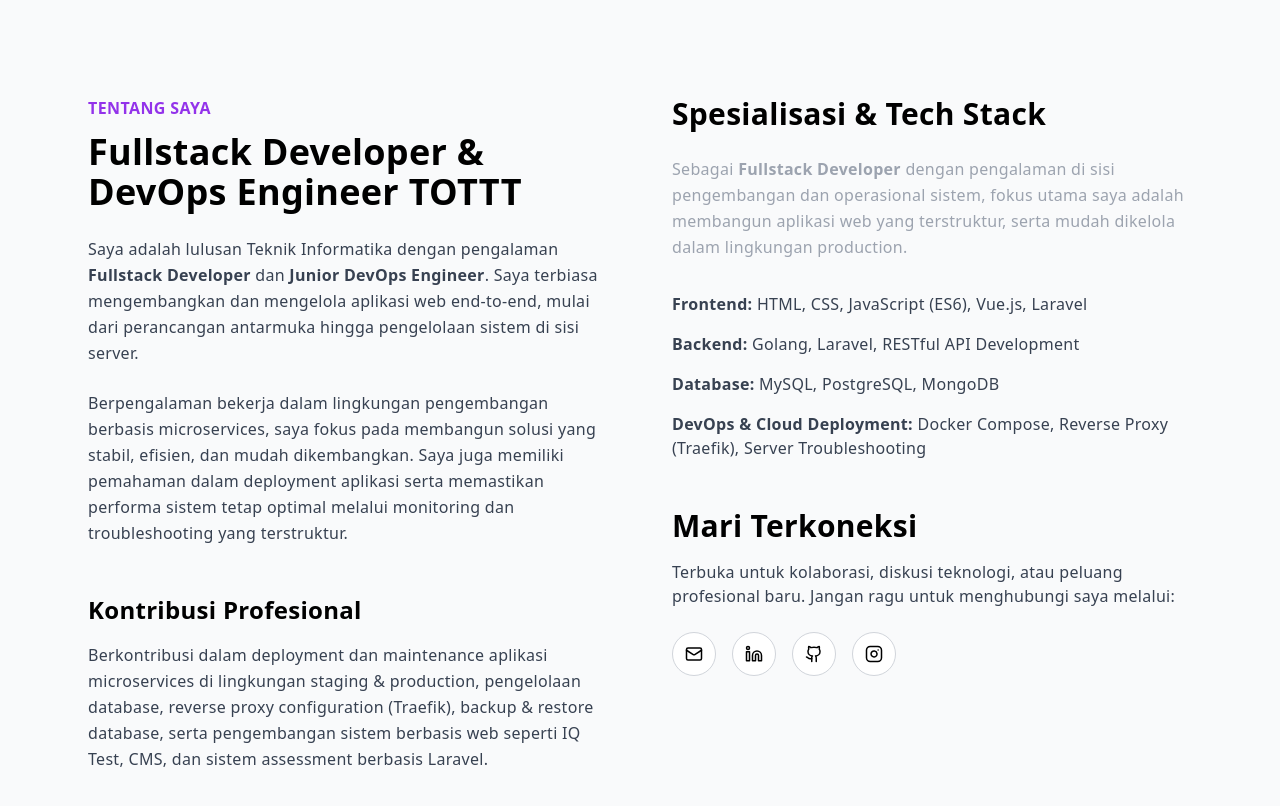
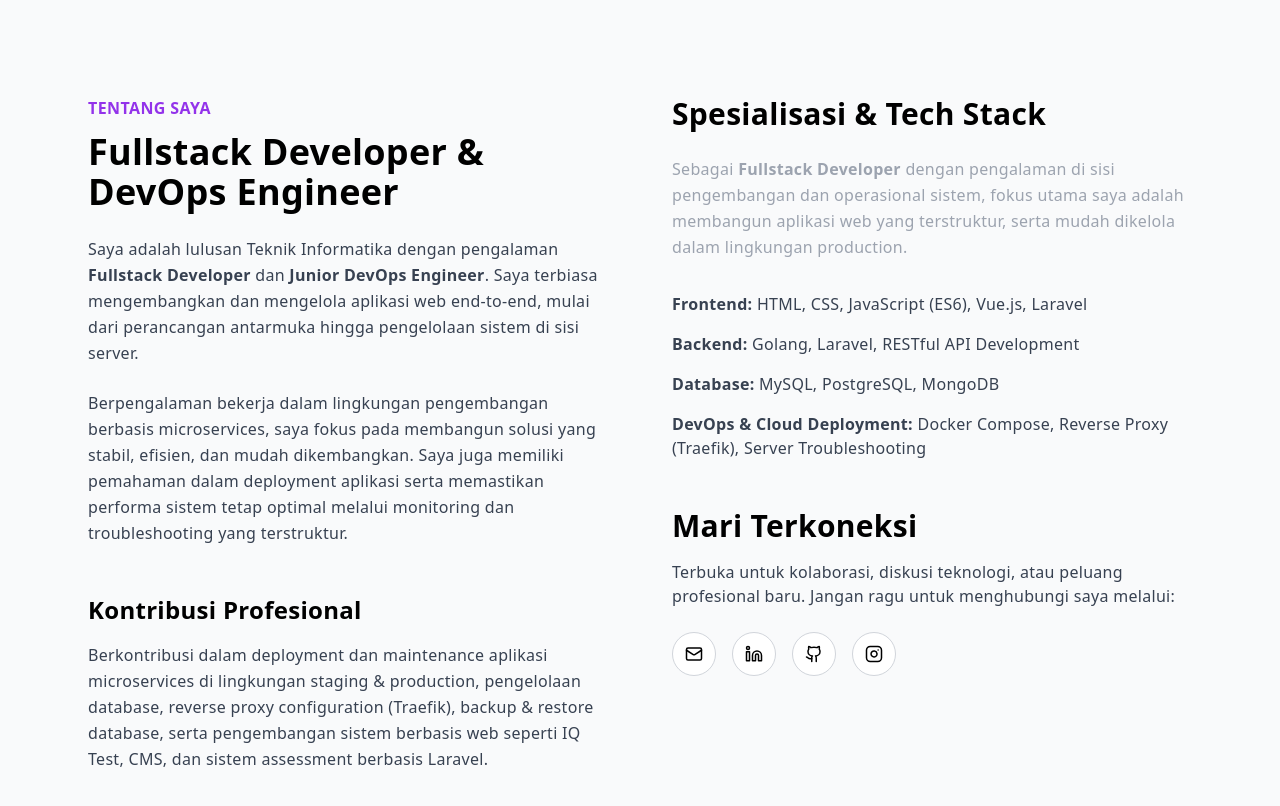
Before and after one commit to DaffaAudyaPramana/portfolio-dapa, a Next.js app: page / in a window 1280 px wide. Shown: the part 800-1606 px from the top of the page. Built offline with nearby package versions, Linux system fonts and the light colour scheme.

Commit message:
redo commit

```diff
--- a/sections/About.tsx
+++ b/sections/About.tsx
@@ -19,7 +19,7 @@ export default function About() {
           </p>
 
           <h2 className="text-3xl md:text-4xl font-bold mb-6 leading-snug text-black">
-            Fullstack Developer & DevOps Engineer TOTTT
+            Fullstack Developer & DevOps Engineer
           </h2>
 
 <p className="text-gray-700 leading-relaxed mb-6">
```
